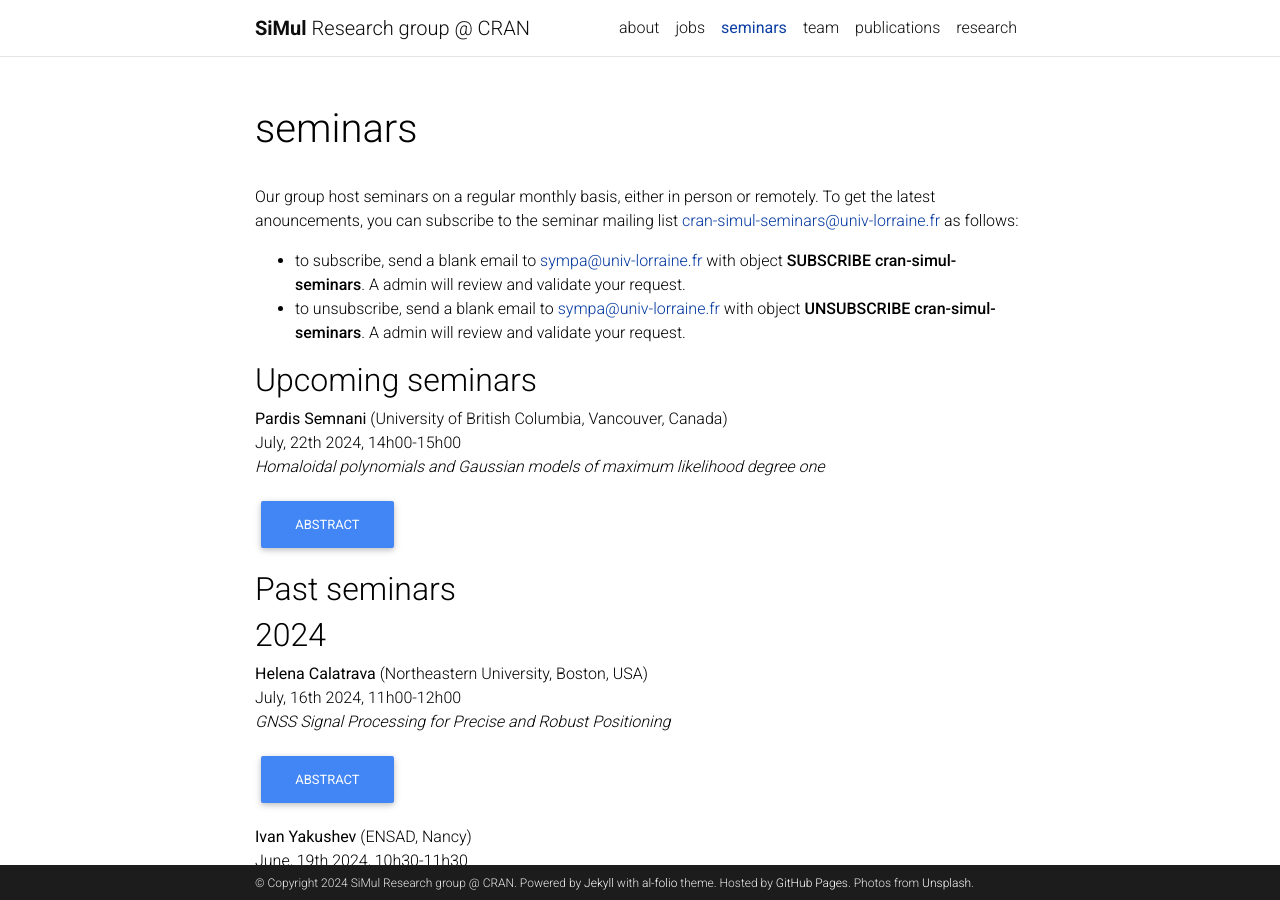
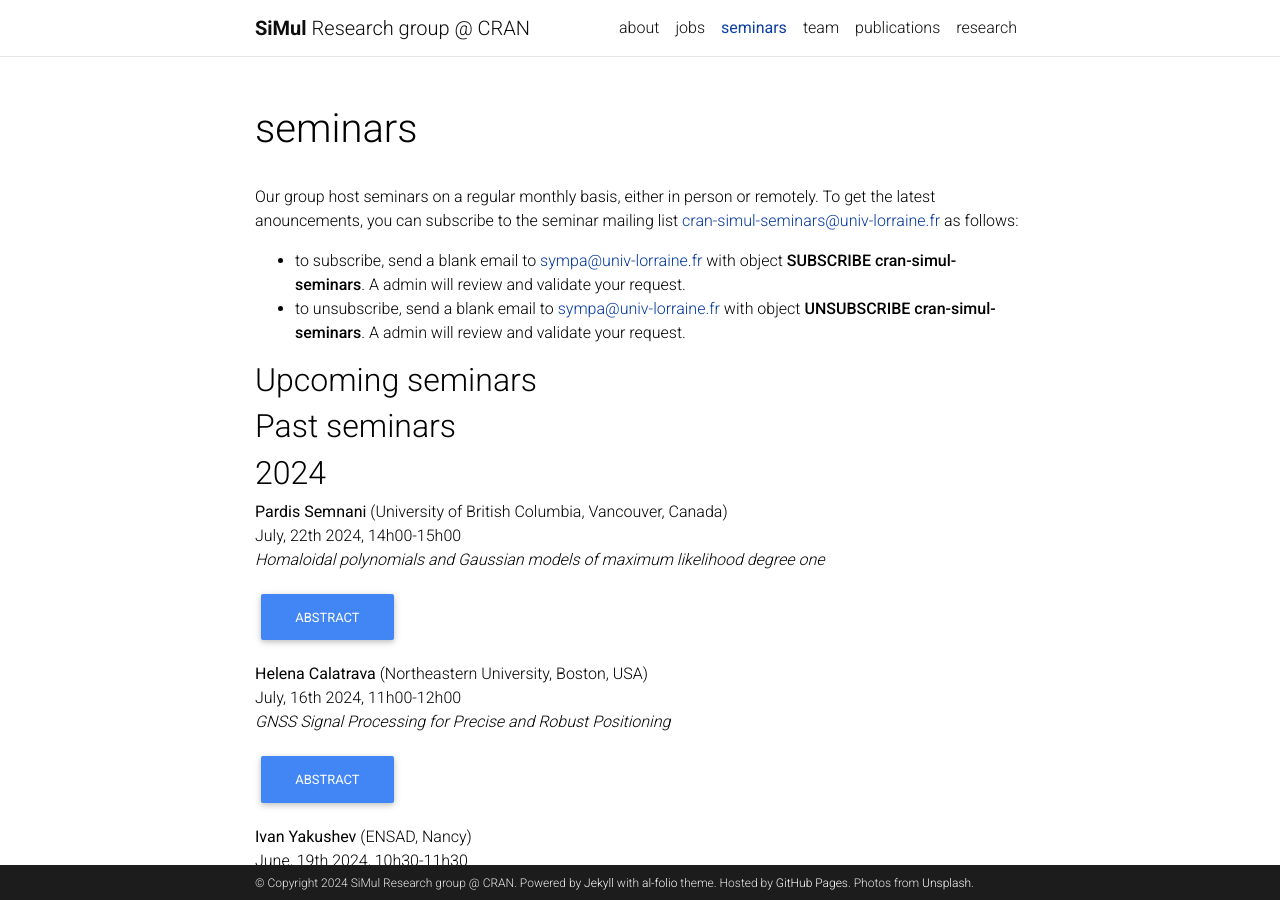
Before and after one commit to cran-simul/cran-simul.github.io, a Jekyll site: the page built from _pages/seminars.md, in a window 1280 px wide and 900 px high. Built offline with Jekyll 4.4.1, drawn with Linux system fonts in a browser that asks for light colours; comment, search, counter and statistics services are not loaded; a style sheet for code colours, icons or effects is not loaded; part of the change alters nothing that is shown.

```diff
--- a/_data/seminarlist.yml
+++ b/_data/seminarlist.yml
@@ -12,7 +12,7 @@
    date:  July, 22th 2024, 14h00-15h00
    title: "Homaloidal polynomials and Gaussian models of maximum likelihood degree one"
    abstract: "We study the Gaussian statistical models whose log-likelihood function has a unique complex critical point, i.e., has maximum likelihood degree one. We exploit the connection developed by Améndola et. al. between the models having maximum likelihood degree one and homaloidal polynomials. We study the spanning tree generating function of a graph and show this polynomial is homaloidal when the graph is chordal. When the graph is a cycle on n vertices, n≥4, we prove the polynomial is not homaloidal, and show that the maximum likelihood degree of the resulting model is the nth Eulerian number. These results support our conjecture that the spanning tree generating function is a homaloidal polynomial if and only if the graph is chordal. We also provide an algebraic formulation for the defining equations of these models. Using existing results, we provide a computational study on constructing new families of homaloidal polynomials. In the end, we analyze the symmetric determinantal representation of such polynomials and provide an upper bound on the size of the matrices involved."
-   active: 1
+   active: 0
    year: 2024
 
 -  speaker:  Helena Calatrava
```
